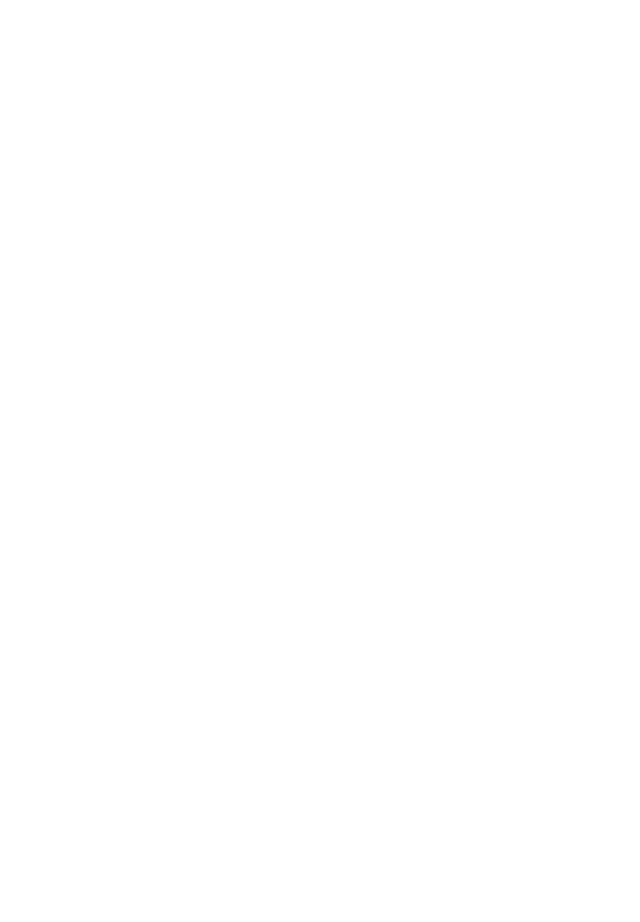
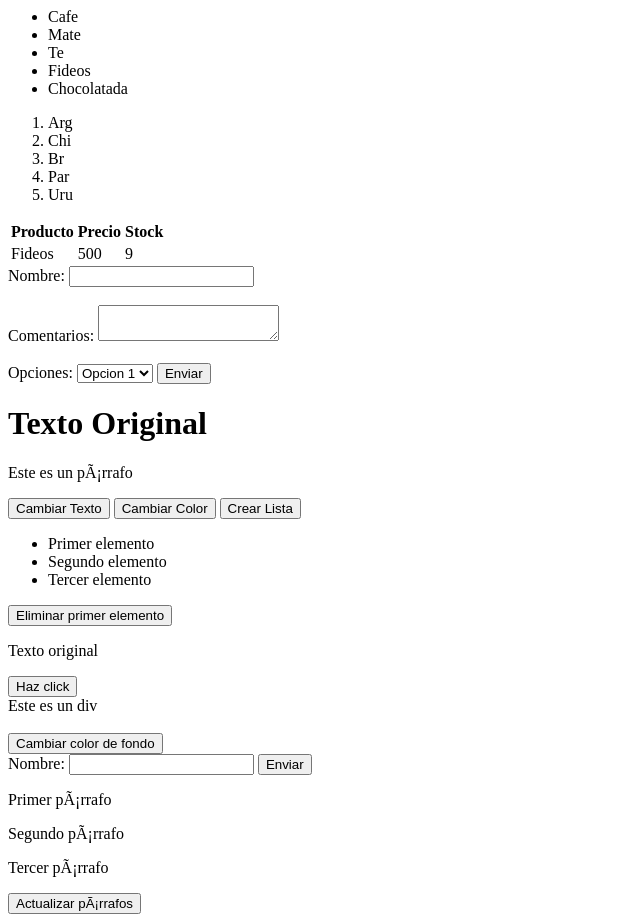
Before and after one commit to morellanoo/prograweb, a plain HTML site: page Ejercicios/ejs_4.html in a window 1280 px wide. Shown: the whole page, without its empty margins (0-640 px from the left). Before the commit the page ends 800 px from the top, so only its background shows below. Drawn offline with Linux system fonts and the light colour scheme.

Commit message:
Add HTML structure and JavaScript functionality for exercises 4 and 5; implement list, table, form, and DOM manipulation features

```diff
--- a/Ejercicios/ejs_4.html
+++ b/Ejercicios/ejs_4.html
@@ -1,34 +1,128 @@
 <!-- Listas
- Escribí el código HTML con una <ul> de 5 comidas y una <ol> de 5 países.
+Escribí el código HTML con una <ul> de 5 comidas y una <ol> de 5 países.-->
+<ul>
+    <li>Cafe</li>
+    <li>Mate</li>
+    <li>Te</li>
+    <li>Fideos</li>
+    <li>Chocolatada</li>
+</ul>
+
+<ol>
+    <li>Arg</li>
+    <li>Chi</li>
+    <li>Br</li>
+    <li>Par</li>
+    <li>Uru</li>
+</ol>
 
 
-https://www.w3schools.com/html/html_tables.asp
- 2. Tabla
- Escribí el código HTML de una tabla con <th>: Producto, Precio, Stock y 3 filas de datos.
-https://www.w3schools.com/html/html_forms.asp
- 3. Formulario
- Escribí el código HTML de un formulario con: <input type="text"> para nombre, <textarea> comentarios, <select> (3 opciones) y <button>Enviar</button>.
-DOM
-https://www.w3schools.com/js/js_htmldom_elements.asp
- 4. Cambiar texto
- Escribí un código JS que seleccione un <h1> y un <p> y cambie su textContent.
-https://www.w3schools.com/js/js_htmldom_html.asp
- 5. Cambiar color de fondo
- Escribí un código JS que al hacer clic en un botón cambie document.body.style.backgroundColor.
-https://www.w3schools.com/js/js_htmldom_nodes.asp
- 6. Crear <li>
- Escribí un código JS que cree un <li> con document.createElement y lo agregue a una <ul> con appendChild.
- 7. Eliminar primer <li>
- Escribí un código JS que elimine el primer <li> de una lista.
-https://www.w3schools.com/js/js_htmldom_eventlistener.asp
- 8. Event listener
- Escribí un código JS que, al hacer clic en un botón, cambie el texto de un <p> a "¡Hola, Mundo!".
-https://www.w3schools.com/jsref/prop_element_classlist.asp
- 9. classList.toggle
- Escribí un código JS que, al presionar un botón, haga div.classList.toggle("resaltado") para alternar un color de fondo.
-https://www.w3schools.com/js/js_validation.asp
- 10. Validar formulario vacío
- Escribí un código JS que, al enviar el formulario, verifique si el input de nombre está vacío y, si lo está, muestre alert("Completá el nombre").
-https://www.w3schools.com/js/js_htmldom_collections.asp
- 11. Recorrer <p>
- Escribí un código JS que seleccione todos los <p> y reemplace su contenido por "Párrafo actualizado". -->
+<!-- 2. Tabla
+Escribí el código HTML de una tabla con <th>: Producto, Precio, Stock y 3 filas de datos.-->
+<table>
+    <tr>
+    <th>Producto</th>
+    <th>Precio</th>
+    <th>Stock</th>
+    </tr>
+    <tr>
+    <td>Fideos</td>
+    <td>500</td>
+    <td>9</td>
+    </tr>
+</table>
+
+<!-- 3. Formulario
+Escribí el código HTML de un formulario con: <input type="text"> para nombre, <textarea> comentarios, <select> (3 opciones) y <button>Enviar</button>.
+DOM-->
+<form>
+    <label for="nombre">Nombre:</label>
+    <input type="text" id="nombre" name="nombre">
+    <br><br>
+
+    <label for="comentarios">Comentarios:</label>
+    <textarea id="comentarios" name="comentarios"></textarea>
+    <br><br>
+
+    <label for="opciones">Opciones:</label>
+    <select id="opciones" name="opciones">
+        <option value="1">Opcion 1</option>
+        <option value="2">Opcion 2</option>
+        <option value="3">Opcion 3</option>
+    </select>
+
+    <button type="submit">Enviar</button>
+</form>
+
+<!-- 4. Cambiar texto
+Escribí un código JS que seleccione un <h1> y un <p> y cambie su textContent.-->
+
+<head>
+    <meta charset="UTF-8">
+    <meta name="viewport" content="width=device-width, initial-scale=1.0">
+    <title>Cambiar Texto</title>
+</head>
+<body>
+    <h1 id="titulo">Texto Original</h1>
+    <p id="parrafo">Este es un párrafo</p>
+
+    <button onclick="cambiarTexto()">Cambiar Texto</button> <!--cuando se hace clic, ejecuta la función cambiarTexto()-->
+
+    <script src="ejs_4.js"></script> <!--Conecta el archivo JavaScript externo-->
+</body>
+
+<!-- 5. Cambiar color de fondo
+Escribí un código JS que al hacer clic en un botón cambie document.body.style.backgroundColor.-->
+<button
+    onclick="cambiarColor()"> Cambiar Color </button>
+
+<!-- 6. Crear <li>
+Escribí un código JS que cree un <li> con document.createElement y lo agregue a una <ul> con appendChild.-->
+<button
+    onclick="crearLi()">Crear Lista</button>
+<ul id="lista"></ul>
+
+<!-- 7. Eliminar primer <li>
+Escribí un código JS que elimine el primer <li> de una lista.-->
+
+<ul id="listas">
+    <li>Primer elemento</li>
+    <li>Segundo elemento</li>
+    <li>Tercer elemento</li>
+</ul>
+
+<button onclick="eliminarPrimerLi()">Eliminar primer elemento</button>
+
+<!-- 8. Event listener
+Escribí un código JS que, al hacer clic en un botón, cambie el texto de un <p> a "¡Hola, Mundo!".-->
+
+<p id="texto">Texto original</p>
+<button id="miBoton">Haz click</button>
+
+<!-- 9. classList.toggle
+Escribí un código JS que, al presionar un botón, haga div.classList.toggle("resaltado") para alternar un color de fondo.-->
+<style>
+    .resaltado {
+        background-color: yellow;
+    }
+    </style>
+<div id="miDiv">Este es un div</div>
+    <br>
+    <button id="miNuevoBoton">Cambiar color de fondo</button>
+
+<!-- 10. Validar formulario vacío
+Escribí un código JS que, al enviar el formulario, verifique si el input de nombre está vacío y, si lo está, muestre alert("Completá el nombre").-->
+
+<form id="miFormulario">
+        <label>Nombre:</label>
+        <input type="text" id="nombre">
+        <button type="submit">Enviar</button>
+    </form>
+
+<!-- 11. Recorrer <p>
+Escribí un código JS que seleccione todos los <p> y reemplace su contenido por "Párrafo actualizado". -->
+    <p>Primer párrafo</p>
+    <p>Segundo párrafo</p>
+    <p>Tercer párrafo</p>
+
+    <button id="actualizar">Actualizar párrafos</button>
--- /dev/null
+++ b/Ejercicios/ejs_4.js
@@ -0,0 +1,61 @@
+function cambiarTexto() {
+    document.getElementById("titulo").textContent = "Texto Cambiado";
+    document.getElementById("parrafo").textContent = "El párrafo ha cambiado";
+}
+
+function cambiarColor() {
+    document.body.style.backgroundColor = "lightblue";
+}
+
+function crearLi() {
+let nuevoLi = document.createElement("li");   // 1. Create a new <li> element
+nuevoLi.textContent = "Nuevo elemento";   // 2. Add text content
+document.getElementById("lista").appendChild(nuevoLi);   // 3. Append it to the <ul> with id="lista"
+}
+
+function eliminarPrimerLi() {
+    let listas = document.getElementById("listas");
+    let primerLi = listas.children[0];
+
+    if (primerLi) {
+    primerLi.remove();
+    } else {
+    console.log("No hay elementos para eliminar");
+    }
+}
+
+let boton = document.getElementById("miBoton")
+let parrafo = document.getElementById("texto")
+
+boton.addEventListener("click", function(){
+    parrafo.textContent = "Hola Mundo!";
+});
+
+let boton2 = document.getElementById("miNuevoBoton");
+let div = document.getElementById("miDiv");
+
+boton2.addEventListener("click", function () {
+    div.classList.toggle("resaltado");
+});
+
+let formulario = document.getElementById("miFormulario");
+
+formulario.addEventListener("submit", function(event) {
+    let nombre = document.getElementById("nombre").value; //.value → Obtiene el texto que escribió el usuario
+
+    if (nombre === "") {
+        alert("Completá el nombre");
+        event.preventDefault(); //Evita el comportamiento por defecto del formulario.
+//Sin preventDefault(), el formulario se enviaría de todas formas y la página se recargaría, incluso si mostraste el alert.
+    }
+});
+
+let boton3 = document.getElementById("actualizar");
+
+boton3.addEventListener("click", function() {
+    let parrafos = document.querySelectorAll("p");
+
+    for (let i = 0; i < parrafos.length; i++) {
+        parrafos[i].textContent = "Párrafo actualizado";
+    }
+});
```
Also changed, not shown: Ejercicios/ejs_2.js (+33 -0 lines), Ejercicios/ejs_3.html (+34 -10 lines), Ejercicios/practicaparcial.js (added).
